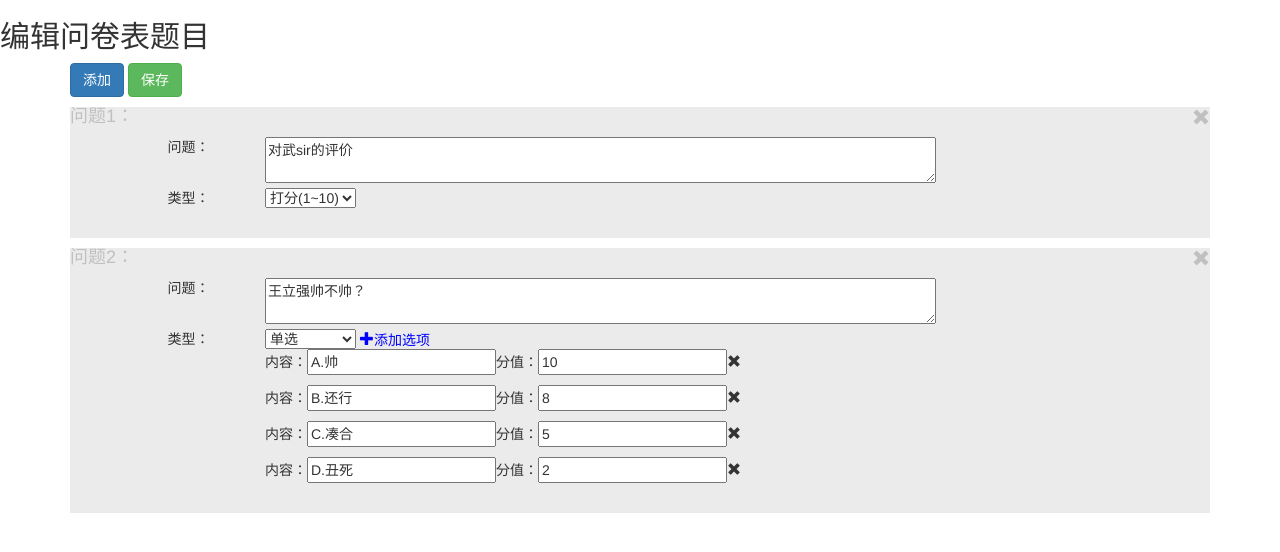
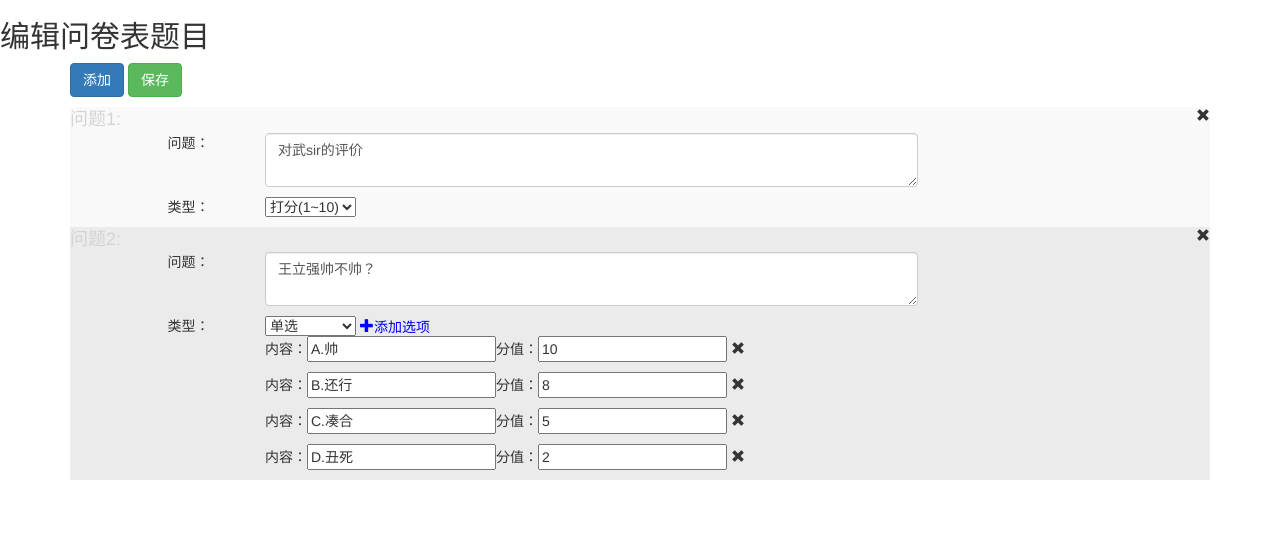
Before and after one commit to wangxingping123/questionnairepro, a Django app: page /editor/questionnaire/1 in a window 1280 px wide. Shown: the top 552 px of the page. Run offline with Django 3.2, Linux system fonts and the light colour scheme; data comes from the database, SQL or seed files in the repository; both versions use the stored data as it was after the commit; some libraries are stand-ins or nearby versions.

Commit message:
高逼格实现调查问卷页面的渲染(ModulForm+yield)

```diff
--- a/app01/views.py
+++ b/app01/views.py
@@ -2,13 +2,34 @@ from django.shortcuts import render,HttpResponse
 from app01 import models
 import json
 
-from django.forms import Form,widgets,fields
+from django.forms import ModelForm
+from django.forms import widgets as wd
 
 # Create your views here.
+class QuestionForm(ModelForm):
+    class Meta:
+        model = models.Question
+        fields = ["caption","type"]
+        widgets={
+            "caption":wd.Textarea(attrs={"rows":"2","cols":"80","class":"form-control"}),
+            "type":wd.Select(attrs={"class":"select_type"})
+            }
 
-class QuestionForm(Form):
-    caption=fields.CharField(widget=widgets.Textarea(attrs={"cols":"80","rows":"2"}))
-    type=fields.ChoiceField(choices=models.Question.question_types,widget=widgets.Select(attrs={"class":"select_type"}))
+class OptionForm(ModelForm):
+    class Meta:
+        model =models.Option
+        fields=["name","score"]
+
+class QuestionnaireForm(ModelForm):
+    class Meta:
+        model =models.Questionnaire
+        fields ="__all__"
+        widgets={
+            "title":wd.TextInput(attrs={"class":"form-control"}),
+            "cls":wd.Select(attrs={"class": "form-control"}),
+            "creator": wd.Select(attrs={"class": "form-control"}),
+        }
+
 
 def login(request):
 
@@ -27,18 +48,45 @@ def login(request):
 
 def index(request):
 
+    if request.method=="POST":
+        data={"flag":False}
+        form=QuestionnaireForm(data=request.POST)
+        if form.is_valid():
+            form.save()
+            data["flag"]=True
+            return HttpResponse(json.dumps(data))
+        else:
+            data["error"]=form.errors
+            return HttpResponse(json.dumps(data))
+
 
     question_naire_obj=models.Questionnaire.objects.all()
-    return render(request,"index.html",{"question_naire_obj":question_naire_obj})
-
+    form=QuestionnaireForm()
+    return render(request,"index.html",{"question_naire_obj":question_naire_obj,"form":form})
 
 def editor_ques(request,questionnaire_id):
     '''编辑问卷调查表问题'''
 
+    def inner():
+        question_objs = models.Question.objects.filter(questionnaire_id=questionnaire_id)
+        if question_objs:
+            for obj in question_objs:
+                form=QuestionForm(instance=obj)
+                data= {"form":form,"qid":obj.id,"options":None,"class":"hide"}
+                if obj.type==2:
+                    data["class"]=''
+                    def inner_loop(id):
+                        options=models.Option.objects.filter(question_id=id)
+                        for option in options:
+                            form=OptionForm(instance=option)
+                            yield {"form":form,"option_id":option.id}
+                    data["options"]=inner_loop(obj.id)
 
-    questions=models.Question.objects.filter(questionnaire_id=questionnaire_id)
+                yield data
 
-    form =QuestionForm()
+        else:
+            yield {"form":QuestionForm(),"qid":None,"options":None,"class":"hide"}
 
 
-    return render(request,"editor_ques.html",{"questions":questions,"form":form})
+
+    return render(request,"editor_ques.html",{"data":inner()})
--- a/templates/editor_ques.html
+++ b/templates/editor_ques.html
@@ -7,90 +7,72 @@
     <title>编辑问卷</title>
     <link rel="stylesheet" href="/static/bootstrap-3.3.7-dist/css/bootstrap.min.css">
     <style>
+        .question{background-color: #ebebeb;}
+        .hide{
+            display: none;
+        }
+        ol {
+            padding: 0;
+            list-style: none;
+            counter-reset: sectioncounter
+        }
 
-        .question{background-color: #ebebeb;padding-bottom: 20px}
-        .title{color: silver}
+        ol > li:before {
+            content: '问题' counter(sectioncounter) ':';
+            counter-increment: sectioncounter;
+            font-size: 18px;
+            color: #d4d4d4;
+        }
+
+        ol > li:nth-of-type(odd) {
+            background-color: #f9f9f9;
+        }
+
+
     </style>
 </head>
 <body>
 <h2>编辑问卷表题目</h2>
 <div class="container">
-     <div id="questions">
+     <div >
      <p> <button class="btn btn-primary add_question">添加</button> <button class="btn btn-success">保存</button></p>
-        {% if questions %}
-         {% for question in questions %}
-    <div class="question">
-    <h4 class="title">问题{{ forloop.counter }}：<span  class="del_question glyphicon glyphicon-remove pull-right"></span></h4>
+        <ol id="questions">
+            {% for dict in data %}
+            <li class="question">
+            <span class="glyphicon glyphicon-remove pull-right del_question"></span>
             <div class="row">
                <div class="col-md-1 col-md-offset-1">
                 <p>问题：</p>
             </div>
-        <div class="col-md-7 ">
-            <textarea name="" id="text_area" cols="80" rows="2">{{ question.caption }}</textarea>
+            <div class="col-md-7">
+                <p qid="{{ dict.qid }}">{{ dict.form.caption }}</p>
+            </div>
 
-        </div>
             </div>
             <div class="row">
                <div class="col-md-1 col-md-offset-1">
                 <p>类型：</p>
             </div>
-        <div class="col-md-7 ">
-              <select class="select_type">
-             {% for choice in question.question_types %}
-                 {% if choice.0 == question.type %}
-                 <option value="{{ choice.0 }}" selected>{{ choice.1 }}</option>
-                 {% else %}
-                   <option value="{{ choice.0 }}" >{{ choice.1 }}</option>
-                 {% endif %}
+            <div class="col-md-8">
+                {{ dict.form.type }} <span class="glyphicon glyphicon-plus {{ dict.class }} add_option" style="color:blue;">添加选项</span>
+                <div class="{{ dict.class }}">
+                   {% for option in dict.options %}
+                    <p option_id="{{ option.option_id }}">内容：{{ option.form.name }}分值：{{ option.form.score }}
+                       <span class="glyphicon glyphicon-remove del_option"></span></p>
+
                     {% endfor %}
-              </select>
-            {% if question.type == 2 %}
-             <span  class="add_option glyphicon glyphicon-plus" style="color: blue">添加选项</span>
-               <div class="">
-                   {% for option in question.option_set.all %}
-                   <p>内容：<input type="text" value="{{ option.name }}">分值：<input type="text" value="{{ option.score }}"><span class="del_option glyphicon glyphicon-remove"></span></p>
-                   {% endfor %}
-               </div>
-               {% else %}
-                <span  class="add_option glyphicon glyphicon-plus hidden" style="color: blue">添加选项</span>
-               <div class="hidden">
-                   {% for option in question.option_set.all %}
-                   <p>内容：<input type="text" value="{{ option.name }}">分值：<input type="text" value="{{ option.score }}"><span class="del_option glyphicon glyphicon-remove"></span></p>
-                   {% endfor %}
-               </div>
-            {% endif %}
-
-        </div>
-    </div>
-    </div>
-    {% endfor %}
-            {% else %}
-    <div class="question">
-    <h4 class="title">问题{{ forloop.counter }}：<span  class="del_question glyphicon glyphicon-remove pull-right"></span></h4>
-    <div class="row">
-        <div class="col-md-1 col-md-offset-1">
-            <p>问题：</p>
-        </div>
-        <div class="col-md-7 ">
-            {{ form.caption }}
-        </div>
-    </div>
-    <div class="row">
-        <div class="col-md-1 col-md-offset-1">
-            <p>类型：</p>
-        </div>
-        <div class="col-md-7 ">
-              {{ form.type }}
-              <span  class="add_option glyphicon glyphicon-plus hidden" style="color: blue">添加选项</span>
-               <div class="hidden">
-               </div>
-        </div>
-    </div>
                 </div>
 
 
-        {% endif %}
+            </div>
 
+
+            </div>
+            </li>
+            {% endfor %}
+
+
+        </ol>
     </div>
 
 
@@ -105,7 +87,7 @@
 <script>
     //添加问题事件
     $(document).on('click',".add_question",function () {
-       s='<div class="question"> <h4 class="title">问题：<span class="del_question glyphicon glyphicon-remove pull-right"></span></h4> <div class="row"> <div class="col-md-1 col-md-offset-1"> <p>问题：</p> </div> <div class="col-md-7 "> <textarea name="" id="text_area" cols="80" rows="2"></textarea> </div> </div> <div class="row"> <div class="col-md-1 col-md-offset-1"> <p>类型：</p> </div> <div class="col-md-7 "> <select class="select_type"> <option value="1" >打分(1~10)</option> <option value="2">单选</option> <option value="3">评价</option> </select> <span class="add_option glyphicon glyphicon-plus hidden" style="color: blue">添加选项</span> <div class="hidden"> </div> </div> </div> </div>'
+       s='<li class="question"> <span class="glyphicon glyphicon-remove pull-right del_question"></span> <div class="row"> <div class="col-md-1 col-md-offset-1"> <p>问题：</p> </div> <div class="col-md-7"> <p qid="None"><textarea name="caption" cols="80" rows="2" class="form-control" maxlength="64" required="" id="id_caption"></textarea></p> </div> </div> <div class="row"> <div class="col-md-1 col-md-offset-1"> <p>类型：</p> </div><div class="col-md-8"> <select name="type" class="select_type" required="" id="id_type"> <option value="" selected="">---------</option> <option value="1">打分(1~10)</option> <option value="2">单选</option> <option value="3">评价</option> </select> <span class="glyphicon glyphicon-plus hide add_option" style="color:blue;">添加选项</span> <div class="hide"> </div> </div> </div> </li>'
         $("#questions").append(s)
     });
 
@@ -113,25 +95,25 @@
     $(document).on('change','.select_type',function () {
 
         if ($(this).val()==2){
-            $(this).parent().children().last().removeClass("hidden");
-            $(this).next().removeClass("hidden")
+            $(this).next().removeClass("hide");
+            $(this).parent().children().last().removeClass("hide");
         }
         else {
-           $(this).parent().children().last().addClass("hidden");
-           $(this).next().addClass("hidden")
+           $(this).parent().children().last().addClass("hide");
+           $(this).next().addClass("hide")
         }
     });
 
     //删除问题事件
     $(document).on('click','.del_question',function () {
-       $(this).parent().parent().remove()
+       $(this).parent().remove()
     });
 
 
     //添加选项的事件
     $(document).on('click','.add_option',function () {
-      s='<p>内容：<input type="text">分值：<input type="text"><span class="del_option glyphicon glyphicon-remove"></span></p>'
-        $(this).parent().children().last().removeClass("hidden").append(s)
+      s='<p option_id=None>内容：<input type="text">分值：<input type="number"><span class="del_option glyphicon glyphicon-remove"></span></p>'
+          $(this).parent().children().last().append(s)
 
     });
 
```
Also changed, not shown: templates/index.html (+71 -6 lines), db.sqlite3. Lines whose indentation alone changed are shown as unchanged.
